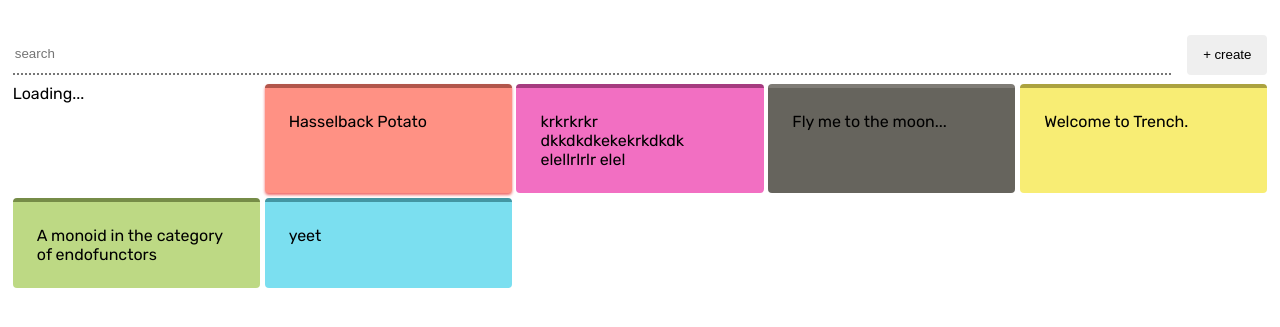
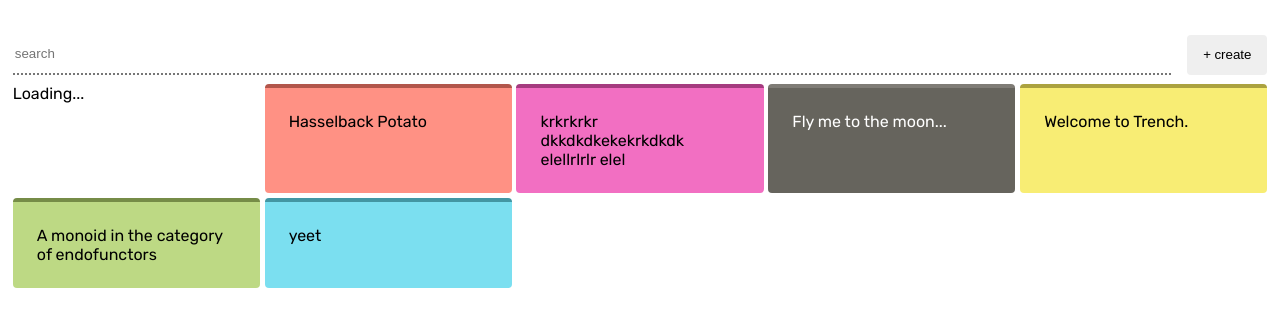
Before and after one commit to dz4k/sticky-notes-old, a plain HTML site: page index.html in a window 1280 px wide. Shown: the part 75-402 px from the top of the page. Drawn offline with nearby package versions, Linux system fonts and the light colour scheme.

Commit message:
fix text color for black notes

```diff
--- a/styles/main.css
+++ b/styles/main.css
@@ -59,7 +59,7 @@ main {
 
   background-color: var(--note-bg-color);
   border-top-color: var(--note-rim-color);
-  box-shadow: 0 2px 3px var(--note-shadow-color);
+  color: var(--note-fg-color);
 }
 
 .note-color-red {
@@ -70,6 +70,7 @@ main {
 .note-color-black {
   --note-bg-color: #66645d;
   --note-rim-color: #2b2a28;
+  --note-fg-color: white;
 }
 .note-color-pink {
   --note-bg-color: #f26fc2;
```
Also changed, not shown: 1 other file.
